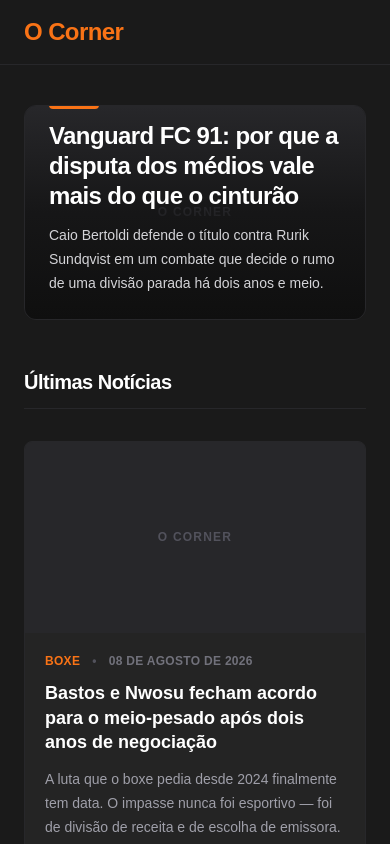
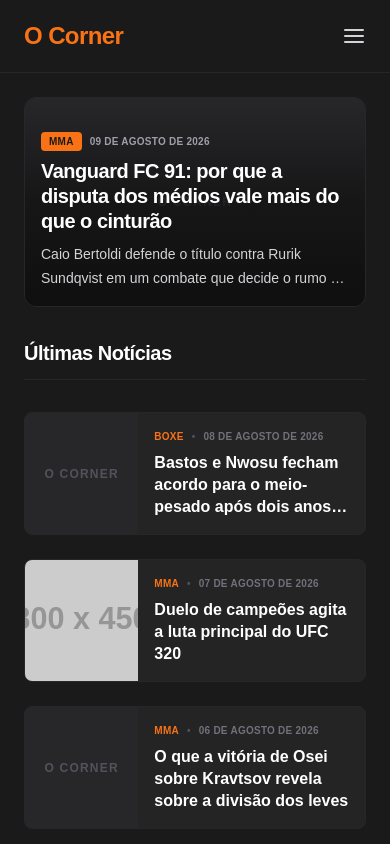
Before and after one commit to FelipeLopes96/MBK_News, a Next.js app: page / in a window 390 px wide. Shown: the top 844 px of the page. Built offline with nearby package versions, Linux system fonts and the light colour scheme.

Commit message:
mobile: menu hamburguer, home intercalada, cards compactos

```diff
--- a/app/components/Header.tsx
+++ b/app/components/Header.tsx
@@ -1,9 +1,20 @@
 import Link from "next/link";
+import MenuMobile from "@/app/components/MenuMobile";
 import { categorias } from "@/lib/noticias";
 
 const secoes = [
   { href: "/arquivo", rotulo: "Arquivo" },
   { href: "/arsenal", rotulo: "Arsenal" },
+];
+
+/** Mesma navegação da barra, em lista única — é o que o menu mobile mostra. */
+const linksDoMenu = [
+  { href: "/", rotulo: "Notícias" },
+  ...categorias.map((categoria) => ({
+    href: `/${categoria.slug}`,
+    rotulo: categoria.rotulo,
+  })),
+  ...secoes,
 ];
 
 export default function Header() {
@@ -27,7 +38,8 @@ export default function Header() {
           </span>
         </div>
 
-        <nav className="hidden shrink-0 items-center gap-5 text-sm font-medium sm:flex lg:text-base">
+        {/* Abaixo de lg os links não cabem na linha: viram o menu de hambúrguer. */}
+        <nav className="hidden shrink-0 items-center gap-5 text-sm font-medium lg:flex lg:text-base">
           <Link href="/" className="transition-colors hover:text-[#F97316]">
             Notícias
           </Link>
@@ -53,6 +65,8 @@ export default function Header() {
             </Link>
           ))}
         </nav>
+
+        <MenuMobile links={linksDoMenu} />
       </div>
     </header>
   );
--- a/app/components/HeroDestaque.tsx
+++ b/app/components/HeroDestaque.tsx
@@ -2,13 +2,22 @@ import Link from "next/link";
 import ImagemNoticia from "@/app/components/ImagemNoticia";
 import { formatarData, rotuloDaCategoria, type Noticia } from "@/lib/noticias";
 
-export default function HeroDestaque({ noticia }: { noticia: Noticia }) {
+export default function HeroDestaque({
+  noticia,
+  className = "",
+}: {
+  noticia: Noticia;
+  /** Classes extras — a home usa para posicionar o hero no grid. */
+  className?: string;
+}) {
   return (
     <Link
       href={`/noticia/${noticia.slug}`}
-      className="group relative block overflow-hidden rounded-xl border border-zinc-800 focus-visible:outline focus-visible:outline-2 focus-visible:outline-offset-2 focus-visible:outline-[#F97316]"
+      className={`group relative block overflow-hidden rounded-xl border border-zinc-800 focus-visible:outline focus-visible:outline-2 focus-visible:outline-offset-2 focus-visible:outline-[#F97316] ${className}`}
     >
-      <div className="relative aspect-[16/10] w-full sm:aspect-[2/1]">
+      {/* min-h no mobile: garante altura para o texto sobreposto mesmo em telas
+          estreitas, onde só a proporção deixaria a imagem baixa demais. */}
+      <div className="relative aspect-[16/9] min-h-52 w-full sm:aspect-[2/1] sm:min-h-0">
         <ImagemNoticia
           src={noticia.imagem}
           alt={noticia.title}
@@ -20,24 +29,26 @@ export default function HeroDestaque({ noticia }: { noticia: Noticia }) {
         <div className="absolute inset-0 bg-gradient-to-t from-[#0F0F0F] via-[#0F0F0F]/70 to-transparent" />
       </div>
 
-      <div className="absolute inset-x-0 bottom-0 flex flex-col gap-3 p-6 sm:p-8">
-        <div className="flex items-center gap-3">
-          <span className="rounded bg-[#F97316] px-2.5 py-1 text-xs font-bold uppercase tracking-wide text-[#1A1A1A]">
+      {/* No mobile o texto sobreposto precisa caber na altura da imagem: por isso
+          padding, tipografia e resumo mais curtos que no desktop. */}
+      <div className="absolute inset-x-0 bottom-0 flex flex-col gap-2 p-4 sm:gap-3 sm:p-8">
+        <div className="flex items-center gap-2 sm:gap-3">
+          <span className="rounded bg-[#F97316] px-2 py-0.5 text-[10px] font-bold uppercase tracking-wide text-[#1A1A1A] sm:px-2.5 sm:py-1 sm:text-xs">
             {rotuloDaCategoria(noticia.categoria)}
           </span>
           <time
             dateTime={noticia.date}
-            className="text-xs font-semibold uppercase tracking-wide text-zinc-400"
+            className="text-[10px] font-semibold uppercase tracking-wide text-zinc-400 sm:text-xs"
           >
             {formatarData(noticia.date)}
           </time>
         </div>
 
-        <h2 className="text-2xl font-bold leading-tight tracking-tight text-white transition-colors group-hover:text-[#F97316] sm:text-4xl">
+        <h2 className="line-clamp-3 text-xl font-bold leading-tight tracking-tight text-white transition-colors group-hover:text-[#F97316] sm:line-clamp-none sm:text-4xl">
           {noticia.title}
         </h2>
 
-        <p className="max-w-2xl text-sm leading-6 text-zinc-300 sm:text-base sm:leading-7">
+        <p className="line-clamp-2 max-w-2xl text-sm leading-6 text-zinc-300 sm:line-clamp-none sm:text-base sm:leading-7">
           {noticia.resumo}
         </p>
       </div>
--- /dev/null
+++ b/app/components/MenuMobile.tsx
@@ -0,0 +1,106 @@
+"use client";
+
+import Link from "next/link";
+import { useEffect, useState } from "react";
+
+export type LinkDoMenu = { href: string; rotulo: string };
+
+/**
+ * Botão de hambúrguer + menu fullscreen para telas abaixo de lg.
+ * Fica isolado do Header para que só ele entre no bundle do cliente —
+ * o resto do cabeçalho continua sendo Server Component.
+ */
+export default function MenuMobile({ links }: { links: LinkDoMenu[] }) {
+  const [aberto, setAberto] = useState(false);
+
+  // Enquanto o menu cobre a tela, o body não deve rolar por trás dele.
+  // O Esc fecha, como em qualquer diálogo.
+  useEffect(() => {
+    if (!aberto) return;
+
+    const overflowOriginal = document.body.style.overflow;
+    document.body.style.overflow = "hidden";
+
+    const aoTeclar = (evento: KeyboardEvent) => {
+      if (evento.key === "Escape") setAberto(false);
+    };
+    document.addEventListener("keydown", aoTeclar);
+
+    return () => {
+      document.body.style.overflow = overflowOriginal;
+      document.removeEventListener("keydown", aoTeclar);
+    };
+  }, [aberto]);
+
+  return (
+    <>
+      <button
+        type="button"
+        onClick={() => setAberto(true)}
+        aria-label="Abrir menu"
+        aria-expanded={aberto}
+        className="-mr-2 shrink-0 p-2 text-zinc-300 transition-colors hover:text-[#F97316] focus-visible:outline focus-visible:outline-2 focus-visible:outline-offset-2 focus-visible:outline-[#F97316] lg:hidden"
+      >
+        <svg
+          aria-hidden="true"
+          viewBox="0 0 24 24"
+          className="h-6 w-6"
+          fill="none"
+          stroke="currentColor"
+          strokeWidth="2"
+          strokeLinecap="round"
+        >
+          <path d="M3 6h18M3 12h18M3 18h18" />
+        </svg>
+      </button>
+
+      {aberto && (
+        <div
+          role="dialog"
+          aria-modal="true"
+          aria-label="Menu de navegação"
+          className="fixed inset-0 z-50 flex flex-col overflow-y-auto bg-[#1A1A1A] lg:hidden"
+        >
+          {/* Mesma altura da barra do cabeçalho, para o menu abrir "no lugar". */}
+          <div className="flex shrink-0 items-center justify-between gap-6 px-6 py-4">
+            <span className="text-2xl font-extrabold tracking-tight text-[#F97316]">
+              O Corner
+            </span>
+
+            <button
+              type="button"
+              onClick={() => setAberto(false)}
+              aria-label="Fechar menu"
+              className="-mr-2 p-2 text-zinc-300 transition-colors hover:text-[#F97316] focus-visible:outline focus-visible:outline-2 focus-visible:outline-offset-2 focus-visible:outline-[#F97316]"
+            >
+              <svg
+                aria-hidden="true"
+                viewBox="0 0 24 24"
+                className="h-6 w-6"
+                fill="none"
+                stroke="currentColor"
+                strokeWidth="2"
+                strokeLinecap="round"
+              >
+                <path d="M6 6l12 12M18 6L6 18" />
+              </svg>
+            </button>
+          </div>
+
+          <nav className="flex flex-col px-6 pb-10">
+            {links.map((link) => (
+              <Link
+                key={link.href}
+                href={link.href}
+                onClick={() => setAberto(false)}
+                className="border-b border-zinc-800 py-5 text-xl font-semibold text-white transition-colors hover:text-[#F97316]"
+              >
+                {link.rotulo}
+              </Link>
+            ))}
+          </nav>
+        </div>
+      )}
+    </>
+  );
+}
--- a/app/components/NoticiaCard.tsx
+++ b/app/components/NoticiaCard.tsx
@@ -5,40 +5,54 @@ import { formatarData, rotuloDaCategoria, type Noticia } from "@/lib/noticias";
 export default function NoticiaCard({
   noticia,
   preload = false,
+  className = "",
 }: {
   noticia: Noticia;
   preload?: boolean;
+  /** Classes extras no card — a home usa para ordená-lo dentro do grid. */
+  className?: string;
 }) {
   return (
+    // Abaixo de sm o card é horizontal (imagem pequena à esquerda) para caber
+    // mais notícia na tela; de sm em diante o grid vira 2 colunas e o card
+    // volta a ser vertical.
     <Link
       href={`/noticia/${noticia.slug}`}
-      className="group flex flex-col overflow-hidden rounded-lg border border-zinc-800 bg-[#242424] transition-colors hover:border-[#F97316] focus-visible:outline focus-visible:outline-2 focus-visible:outline-offset-2 focus-visible:outline-[#F97316]"
+      className={`group flex overflow-hidden rounded-lg border border-zinc-800 bg-[#242424] transition-colors hover:border-[#F97316] focus-visible:outline focus-visible:outline-2 focus-visible:outline-offset-2 focus-visible:outline-[#F97316] sm:flex-col ${className}`}
     >
-      <div className="relative aspect-video w-full">
+      {/* No mobile a altura vem do estica do flex, acompanhando o texto ao lado. */}
+      <div className="relative w-1/3 shrink-0 sm:aspect-video sm:w-full">
         <ImagemNoticia
           src={noticia.imagem}
           alt={noticia.title}
-          sizes="(min-width: 1024px) 33vw, (min-width: 640px) 50vw, 100vw"
+          sizes="(min-width: 1024px) 33vw, (min-width: 640px) 50vw, 33vw"
           preload={preload}
         />
       </div>
 
-      <div className="flex flex-1 flex-col gap-3 p-5">
-        <div className="flex items-center gap-3 text-xs font-semibold uppercase tracking-wide">
+      <div className="flex min-w-0 flex-1 flex-col gap-2 p-4 sm:gap-3 sm:p-5">
+        <div className="flex items-center gap-2 text-[10px] font-semibold uppercase tracking-wide sm:gap-3 sm:text-xs">
           <span className="text-[#F97316]">
             {rotuloDaCategoria(noticia.categoria)}
           </span>
           <span className="text-zinc-600">•</span>
-          <time dateTime={noticia.date} className="text-zinc-500">
+          <time
+            dateTime={noticia.date}
+            className="truncate whitespace-nowrap text-zinc-500"
+          >
             {formatarData(noticia.date)}
           </time>
         </div>
 
-        <h3 className="text-lg font-semibold leading-snug text-white transition-colors group-hover:text-[#F97316]">
+        <h3 className="line-clamp-3 text-base font-semibold leading-snug text-white transition-colors group-hover:text-[#F97316] sm:line-clamp-none sm:text-lg">
           {noticia.title}
         </h3>
 
-        <p className="text-sm leading-6 text-zinc-400">{noticia.resumo}</p>
+        {/* No card horizontal do mobile a coluna de texto é estreita: o resumo
+            dobraria a altura do card, então ele só aparece de sm em diante. */}
+        <p className="hidden text-sm leading-6 text-zinc-400 sm:block">
+          {noticia.resumo}
+        </p>
       </div>
     </Link>
   );
--- a/app/page.tsx
+++ b/app/page.tsx
@@ -2,8 +2,8 @@ import EventosSidebar from "@/app/components/EventosSidebar";
 import Header from "@/app/components/Header";
 import HeroDestaque from "@/app/components/HeroDestaque";
 import ListaCompacta from "@/app/components/ListaCompacta";
-import NewsGrid from "@/app/components/NewsGrid";
 import NewsletterForm from "@/app/components/NewsletterForm";
+import NoticiaCard from "@/app/components/NoticiaCard";
 import { getTodos as getArtigosDoArquivo } from "@/lib/arquivo";
 import { getTodos as getReviewsDoArsenal } from "@/lib/arsenal";
 import { getNoticiaDestaque, getTodasNoticias } from "@/lib/noticias";
@@ -14,40 +14,87 @@ export default function Home() {
     (noticia) => noticia.slug !== destaque?.slug
   );
 
+  // No mobile os cards da sidebar entram no meio das notícias; no desktop os
+  // três blocos voltam a ser um grid contínuo. Daí cada bloco carregar a classe
+  // de `order` que o coloca na posição certa da coluna única.
+  const blocosDeNoticias = [
+    { noticias: ultimas.slice(0, 3), ordem: "order-3" },
+    { noticias: ultimas.slice(3, 6), ordem: "order-5" },
+    { noticias: ultimas.slice(6), ordem: "order-8" },
+  ];
+
   return (
     <div className="flex flex-1 flex-col bg-[#1A1A1A]">
       <Header />
 
-      <main className="mx-auto w-full max-w-6xl flex-1 px-6 py-10">
-        <div className="grid grid-cols-1 gap-10 lg:grid-cols-[minmax(0,2fr)_minmax(0,1fr)]">
+      <main className="mx-auto w-full max-w-6xl flex-1 px-6 py-6 lg:py-10">
+        {/*
+          Abaixo de lg os dois grupos viram `display: contents`: seus filhos
+          passam a ser itens desta coluna flex única e o `order` intercala
+          notícias e sidebar. De lg em diante cada grupo volta a ser uma caixa —
+          a principal como grid de 2 colunas (todos os cards nele, sem buracos
+          entre os blocos) e a sidebar como pilha. Os `order` são crescentes
+          dentro de cada grupo, então não mudam nada no desktop.
+        */}
+        <div className="grid grid-cols-1 gap-6 sm:grid-cols-2 lg:grid-cols-[minmax(0,2fr)_minmax(0,1fr)] lg:items-start lg:gap-10">
           {/* Coluna principal */}
-          <div>
-            {destaque && <HeroDestaque noticia={destaque} />}
+          <div className="contents lg:grid lg:grid-cols-2 lg:gap-6">
+            {destaque && (
+              <HeroDestaque noticia={destaque} className="order-1 sm:col-span-2" />
+            )}
 
-            <section className="mt-12">
-              <h2 className="border-b border-zinc-800 pb-3 text-xl font-bold tracking-tight text-white">
+            <h2 className="order-2 mt-2 mb-2 border-b border-zinc-800 pb-3 text-xl font-bold tracking-tight text-white sm:col-span-2 lg:mt-6">
               Últimas Notícias
             </h2>
-              <NewsGrid noticias={ultimas} colunas={2} />
-            </section>
+
+            {blocosDeNoticias.map((bloco) =>
+              bloco.noticias.map((noticia) => (
+                <NoticiaCard
+                  key={noticia.slug}
+                  noticia={noticia}
+                  className={bloco.ordem}
+                />
+              ))
+            )}
+
+            {ultimas.length === 0 && (
+              <p className="order-3 text-zinc-400 sm:col-span-2">
+                Nenhuma notícia publicada ainda.
+              </p>
+            )}
           </div>
 
-          {/* Sidebar */}
-          <aside className="flex flex-col gap-6">
+          {/*
+            Sidebar. Entre sm e lg a página é um grid de 2 colunas de notícias,
+            então esses cards ocupam a linha inteira; de lg em diante viram a
+            coluna da direita e o col-span deixa de valer.
+          */}
+          <aside className="contents lg:flex lg:flex-col lg:gap-6">
+            <div className="order-4 sm:col-span-2">
               <EventosSidebar />
+            </div>
+
+            <div className="order-6 sm:col-span-2">
               <ListaCompacta
                 titulo="Arquivo do Corner"
                 itens={getArtigosDoArquivo().slice(0, 3)}
                 baseHref="/arquivo"
                 verTodosHref="/arquivo"
               />
+            </div>
+
+            <div className="order-7 sm:col-span-2">
               <ListaCompacta
                 titulo="Arsenal"
                 itens={getReviewsDoArsenal().slice(0, 3)}
                 baseHref="/arsenal"
                 verTodosHref="/arsenal"
               />
+            </div>
+
+            <div className="order-9 sm:col-span-2">
               <NewsletterForm />
+            </div>
           </aside>
         </div>
       </main>
```
Lines whose indentation alone changed are shown as unchanged.
